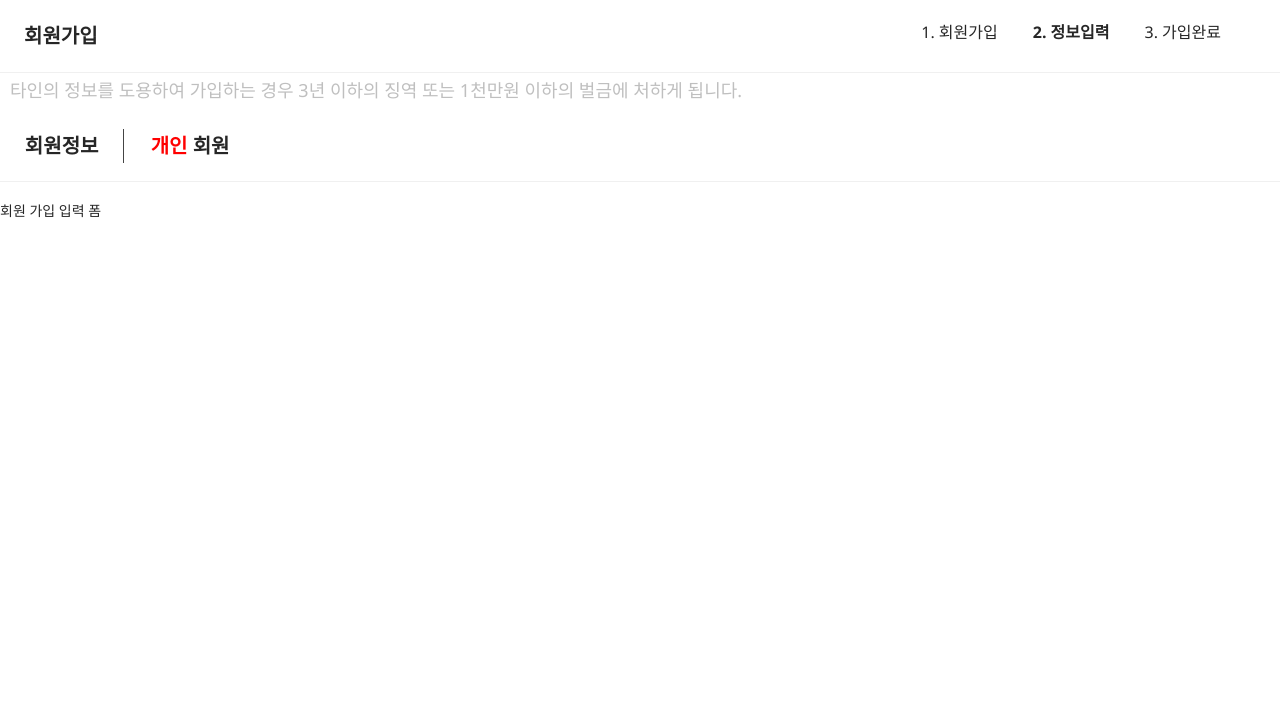
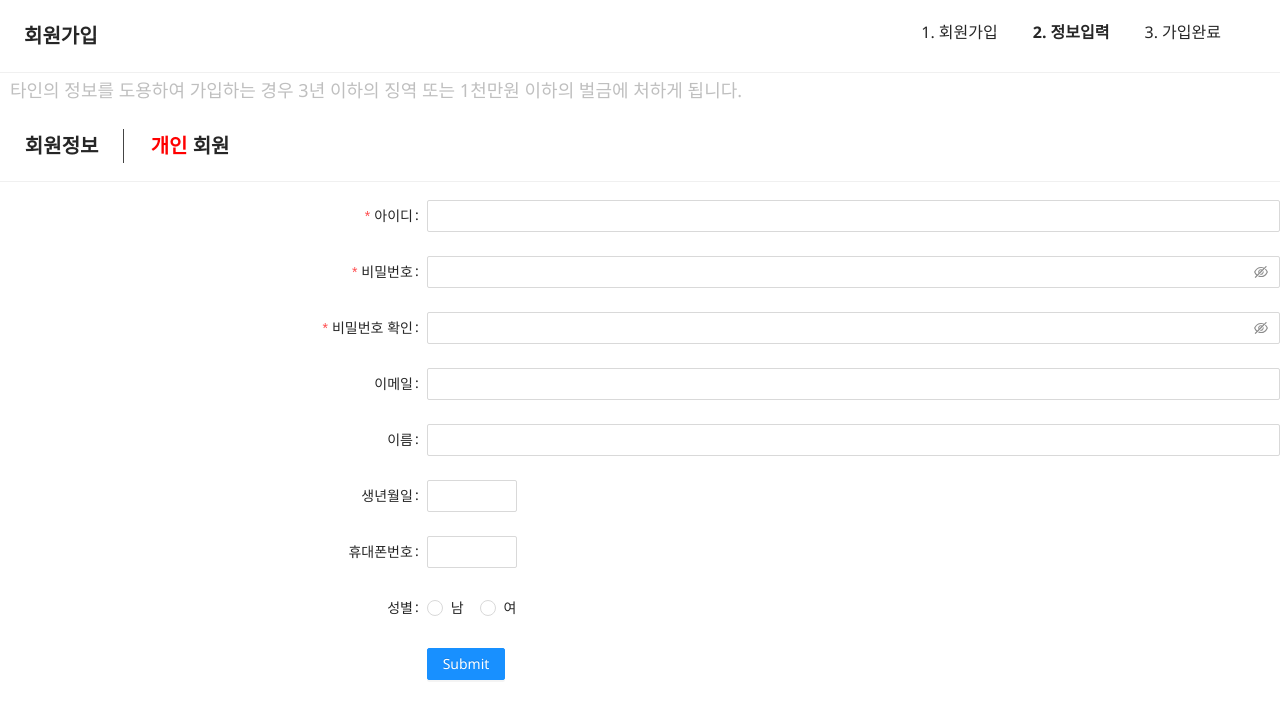
Before and after one commit to kms970/mjj_mall, a React (Create React App) app in the folder mjj_mall-webapp/: page /join/consumer in a window 1280 px wide. Shown: the top 718 px of the page. Built offline with nearby package versions, Linux system fonts and the light colour scheme.

Commit message:
Update joinConsumer.js
회원가입 폼 작성 완료
CSS 디자인 및 validation 수정 필요

```diff
--- a/mjj_mall-webapp/src/login/join/joinConsumer.js
+++ b/mjj_mall-webapp/src/login/join/joinConsumer.js
@@ -1,9 +1,32 @@
 import React from 'react';
-import {Divider, PageHeader} from 'antd';
+import {Divider, PageHeader, Form, Input, InputNumber, Button, Radio} from 'antd';
 import {StyledHeaderDiv, StyledHeaderSpan, StyledContentH2, StyledJoinDetailTable} from './JoinStyle';
 
 
 function JoinConsumer() {
+  const layout = {
+    labelCol: {
+      span: 8,
+    },
+    wrapperCol: {
+      span: 16
+    }
+  };
+
+  const validateMessages = {
+    required: '${label} is required!',
+    types: {
+      email: '${label} is not a valid email!',
+      number: '${label} is not a valid number!',
+    },
+    number: {
+      range: '${label} must be greater than ${min}',
+    },
+  };
+
+  const onFinish = (event) => {
+    console.log("Join event(회원가입 작성 이벤트)", event);
+  }
 
   return (
     <div style={{width: "100%"}}>
@@ -29,9 +52,97 @@ function JoinConsumer() {
         </thead>
       </StyledJoinDetailTable>
       <Divider style={{margin: '18px 0px'}}/>
-        회원 가입 입력 폼
 
 
+      <Form {...layout} name="nest-messages" onFinish={onFinish} validateMessages={validateMessages} style={{width: "100%"}}>
+        <Form.Item
+          name={['user', 'id']}
+          label="아이디"
+          rules={[
+            {
+              required: true,
+            },
+          ]}
+        >
+          <Input />
+        </Form.Item>
+        <Form.Item
+          name={['user', 'password']}
+          label="비밀번호"
+          rules={[
+            {
+              required: true
+            },
+          ]}
+        >
+          <Input.Password />
+        </Form.Item>
+        <Form.Item
+          name={['user', 'passwordvaild']}
+          label="비밀번호 확인"
+          rules={[
+            {
+              required: true
+            },
+          ]}
+        >
+          <Input.Password />
+        </Form.Item>
+        <Form.Item
+          name={['user', 'email']}
+          label="이메일"
+          rules={[
+            {
+              type: 'email',
+            },
+          ]}
+        >
+          <Input />
+        </Form.Item>
+        <Form.Item
+          name={['user','name']}
+          label="이름"
+        >
+          <Input/>
+        </Form.Item>
+        <Form.Item
+          name={['user','birthday']}
+          label="생년월일"
+          rules={[
+            {
+              type: 'number',
+              min: 19000101
+            },
+          ]}
+        >
+          <InputNumber/>
+        </Form.Item>
+        <Form.Item
+          name={['user','phone']}
+          label="휴대폰번호"
+          rules={[
+            {
+              type: 'number'
+            },
+          ]}
+        >
+          <InputNumber/>
+        </Form.Item>
+        <Form.Item
+          name={['user','sex']}
+          label="성별"
+        >
+          <Radio.Group>
+            <Radio value = {"남자"}>남</Radio>
+            <Radio value = {"여자"}>여</Radio>
+          </Radio.Group>
+        </Form.Item>
+        <Form.Item wrapperCol={{ ...layout.wrapperCol, offset: 8 }}>
+          <Button type="primary" htmlType="submit">
+            Submit
+          </Button>
+        </Form.Item>
+      </Form>
     </div>
   )
 }
```
